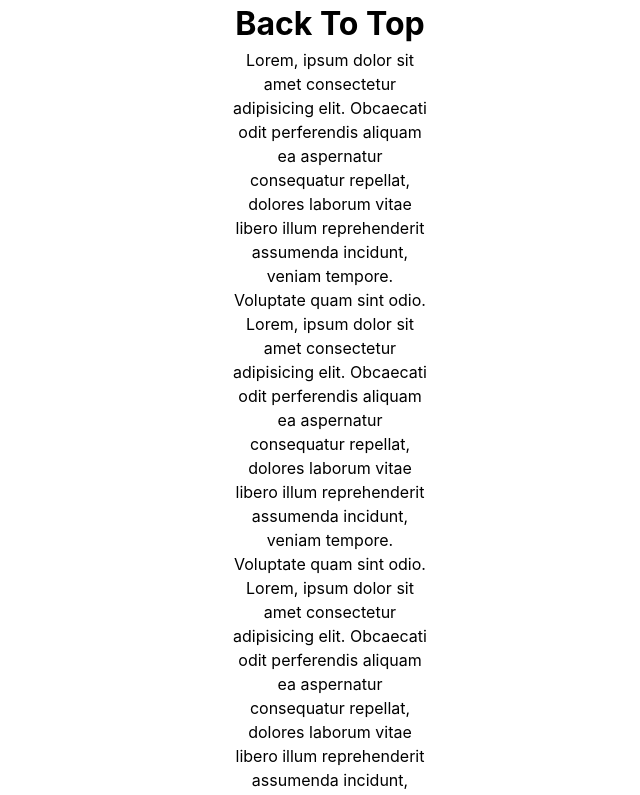
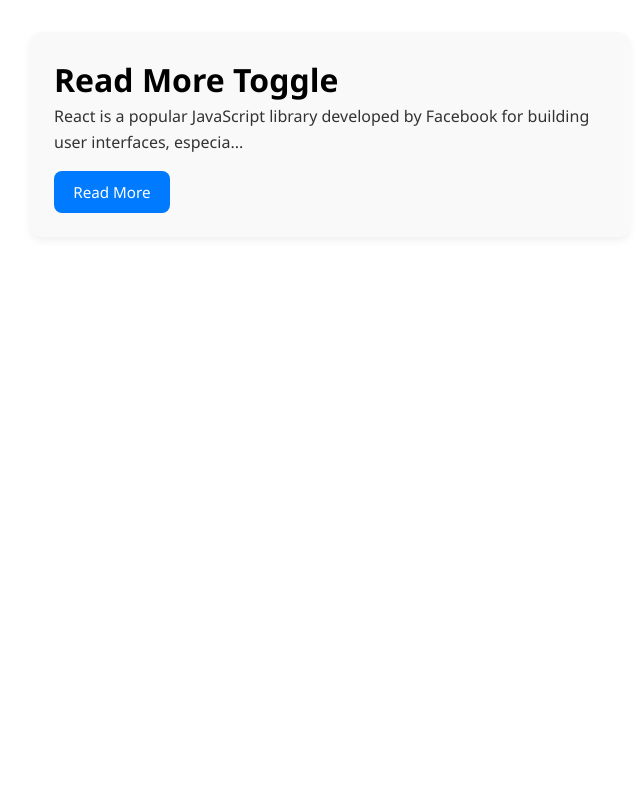
Before and after one commit to shubhamchasing/react-vite-prep, a React (Vite) app: page / in a window 1280 px wide. Shown: the top 795 px of the page, without its empty margins (310-950 px from the left). Built offline with nearby package versions, Linux system fonts and the light colour scheme.

Commit message:
feat: add Read more toggle

```diff
--- a/src/App.jsx
+++ b/src/App.jsx
@@ -1,5 +1,6 @@
 import "./App.css";
-import BackToTop from "./Components/BackToTop";
+import ReadMoreToggle from "./Components/ReadMoreToggle";
+// import BackToTop from "./Components/BackToTop";
 // import ColorExplorer from "./Components/ColorExplorer";
 // import AuthParent from "./Components/Authentication/AuthParent";
 // import CopyClipboard from "./Components/CopyToClipboard";
@@ -39,7 +40,7 @@
   return (
     <>
       <div className="App">
-        <BackToTop />
+        <ReadMoreToggle />
       </div>
     </>
   );
--- /dev/null
+++ b/src/Components/ReadMoreToggle/index.jsx
@@ -0,0 +1,35 @@
+import { useState } from "react";
+import "./styles.css";
+
+function ReadMoreToggle() {
+  const [isExpanded, setIsExpanded] = useState(false);
+
+  const text = `React is a popular JavaScript library developed by Facebook for
+  building user interfaces, especially single-page applications. It allows
+   developers to create reusable UI components that efficiently update and
+   render as data changes. One of React’s key features is the virtual DOM,
+   which improves performance by minimizing direct manipulation of the actual
+    DOM.`;
+
+  const handleExpand = () => {
+    setIsExpanded((prev) => !prev);
+  };
+
+  return (
+    <div className="readmore-container">
+      <h1 className="title">Read More Toggle</h1>
+      <p className="readmore-text" data-testid="readmore-text">
+        {isExpanded ? text : `${text.substring(0, 100)}...`}
+      </p>
+      <button
+        className="readmore-button"
+        data-testid="readmore-button"
+        onClick={handleExpand}
+      >
+        {isExpanded ? "Read Less" : "Read More"}
+      </button>
+    </div>
+  );
+}
+
+export default ReadMoreToggle;
--- /dev/null
+++ b/src/Components/ReadMoreToggle/styles.css
@@ -0,0 +1,34 @@
+/* styles.css */
+
+.readmore-container {
+  max-width: 600px;
+  margin: 2rem auto;
+  padding: 1.5rem;
+  background-color: #f9f9f9;
+  border-radius: 12px;
+  box-shadow: 0 4px 8px rgba(0, 0, 0, 0.06);
+  font-family: "Segoe UI", Tahoma, Geneva, Verdana, sans-serif;
+}
+
+.readmore-text {
+  font-size: 1rem;
+  color: #333;
+  line-height: 1.6;
+  margin-bottom: 1rem;
+  transition: all 0.3s ease-in-out;
+}
+
+.readmore-button {
+  background-color: #007bff;
+  color: white;
+  border: none;
+  padding: 0.6rem 1.2rem;
+  font-size: 0.95rem;
+  border-radius: 8px;
+  cursor: pointer;
+  transition: background-color 0.2s ease-in-out;
+}
+
+.readmore-button:hover {
+  background-color: #0056b3;
+}
```
